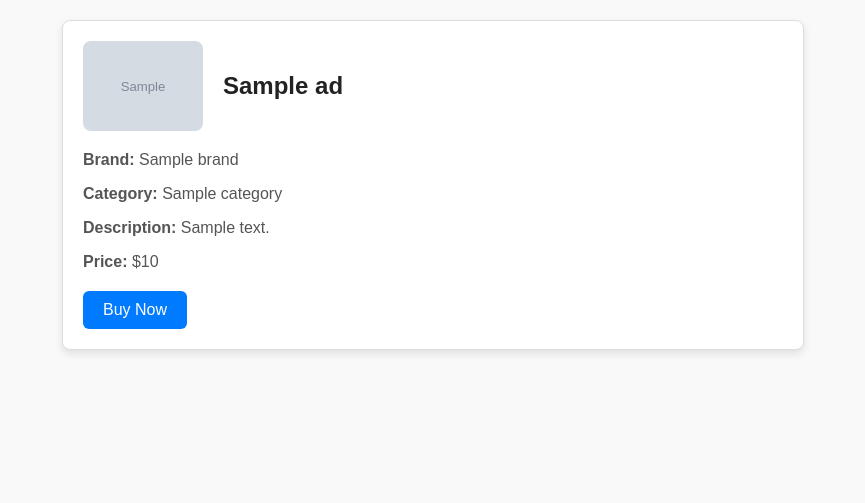
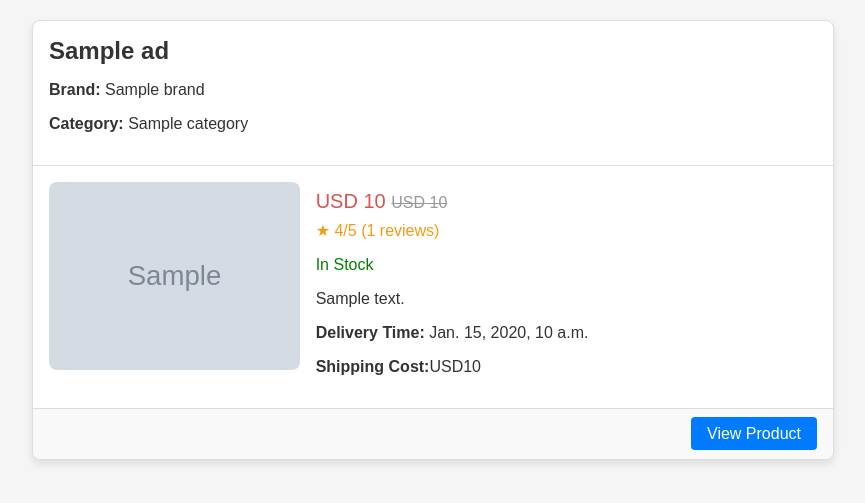
Before and after one commit to ibugithub/Play2HelpBackend, a Django app: template admanager/templates/ad-render.html in a window 1280 px wide. Shown: the top 503 px of the page, without its empty margins (207-1072 px from the left). Run offline with Django 5.2, Linux system fonts and the light colour scheme; the template is opened without the code that fills it: most values are stand-ins (such as "Sample title", 1, 10 or a date in 2020); grey boxes marked "Sample" are stand-in pictures; data that the repository does not hold is empty; parts of the project's set-up code (start-up, migrations or seed data) failed here and were passed over.

Commit message:
add ads preview from server-side

```diff
--- a/admanager/templates/ad-render.html
+++ b/admanager/templates/ad-render.html
@@ -7,67 +7,136 @@
     <style>
       body {
         font-family: Arial, sans-serif;
-        background-color: #f9f9f9;
+        margin: 0;
+        padding: 0;
+        background-color: #f5f5f5;
         color: #333;
-        margin: 0;
-        padding: 20px;
       }
       .ad-container {
-        max-width: 700px;
-        margin: auto;
-        background: #fff;
+        max-width: 800px;
+        margin: 20px auto;
+        background-color: #fff;
         border: 1px solid #ddd;
         border-radius: 8px;
-        padding: 20px;
         box-shadow: 0 4px 8px rgba(0, 0, 0, 0.1);
+        overflow: hidden;
       }
       .ad-header {
-        display: flex;
-        align-items: center;
-        margin-bottom: 20px;
-      }
-      .ad-header img {
-        max-width: 120px;
-        margin-right: 20px;
-        border-radius: 8px;
+        padding: 16px;
+        border-bottom: 1px solid #ddd;
       }
       .ad-header h1 {
         font-size: 24px;
-        color: #222;
+        margin: 0;
+      }
+      .ad-content {
+        display: flex;
+        flex-direction: row;
+        gap: 16px;
+        padding: 16px;
+      }
+      .ad-images {
+        flex: 1;
+      }
+      .ad-images img {
+        max-width: 100%;
+        border-radius: 8px;
       }
       .ad-details {
-        margin: 20px 0;
+        flex: 2;
       }
-      .ad-details p {
-        margin-bottom: 10px;
-        color: #555;
+      .ad-details .price {
+        font-size: 20px;
+        color: #d9534f;
+        margin: 8px 0;
+      }
+      .ad-details .price-original {
+        font-size: 16px;
+        color: #999;
+        text-decoration: line-through;
+      }
+      .ad-details .rating {
+        margin: 8px 0;
+        color: #f39c12;
+      }
+      .ad-details .description {
+        margin: 16px 0;
+      }
+      .ad-footer {
+        padding: 16px;
+        background-color: #f9f9f9;
+        text-align: right;
+        border-top: 1px solid #ddd;
+      }
+      .ad-footer a {
+        text-decoration: none;
+        background-color: #007bff;
+        color: #fff;
+        padding: 8px 16px;
+        border-radius: 4px;
+        font-size: 16px;
+      }
+      .ad-footer a:hover {
+        background-color: #0056b3;
       }
     </style>
   </head>
   <body>
     <div class="ad-container">
+      <!-- Ad Header -->
       <div class="ad-header">
-        <img src="{{ ad.image.url }}" alt="{{ ad.title }}" />
         <h1>{{ ad.title }}</h1>
+        <p><strong>Brand:</strong> {{ ad.brand|default:"N/A" }}</p>
+        <p><strong>Category:</strong> {{ ad.category }}</p>
       </div>
-      <div class="ad-details">
-        <p><strong>Brand:</strong> {{ ad.brand }}</p>
-        <p><strong>Category:</strong> {{ ad.category }}</p>
-        <p><strong>Description:</strong> {{ ad.description }}</p>
-        <p><strong>Price:</strong> ${{ ad.price }}</p>
+
+      <!-- Ad Content -->
+      <div class="ad-content">
+        <!-- Ad Images -->
+        <div class="ad-images">
+          {% if ad.image_urls %} {% for image_url in ad.image_urls %}
+          <img src="{{ image_url }}" alt="{{ ad.title }} image" />
+          {% endfor %} {% else %}
+          <p>No images available.</p>
+          {% endif %}
+        </div>
+
+        <!-- Ad Details -->
+        <div class="ad-details">
+          <div class="price">
+            {% if ad.price_discounted %}
+            <span>{{ ad.currency }} {{ ad.price_discounted }}</span>
+            <span class="price-original"
+              >{{ ad.currency }} {{ ad.price_original }}</span
+            >
+            {% else %}
+            <span>{{ ad.currency }} {{ ad.price_original }}</span>
+            {% endif %}
+          </div>
+          {% if ad.rating %}
+          <div class="rating">
+            ★ {{ ad.rating }}/5 ({{ ad.review_count}} reviews)
+          </div>
+          {% endif %} {% if ad.stock_status %}
+          <p style="color: green">In Stock</p>
+          {% else %}
+          <p style="color: red">Out of Stock</p>
+          {% endif %}
+          <p class="description">{{ ad.description }}</p>
+          {% if ad.delivery_time %}
+          <p><strong>Delivery Time:</strong> {{ ad.delivery_time }}</p>
+          {% endif %} {% if ad.shipping_cost %}
+          <p>
+            <strong>Shipping Cost:</strong>{{ad.currency}}{{ad.shipping_cost}}
+          </p>
+          {% endif %}
+        </div>
       </div>
-      <a
-        href="{{ ad.link }}"
-        style="
-          display: inline-block;
-          padding: 10px 20px;
-          background: #007bff;
-          color: white;
-          text-decoration: none;
-          border-radius: 6px;
-        "
-        >Buy Now</a
-      >
+
+      <!-- Ad Footer -->
+      <div class="ad-footer">
+        <a href="{{ ad.affiliate_link }}" target="_blank">View Product</a>
+      </div>
     </div>
   </body>
 </html>
```
